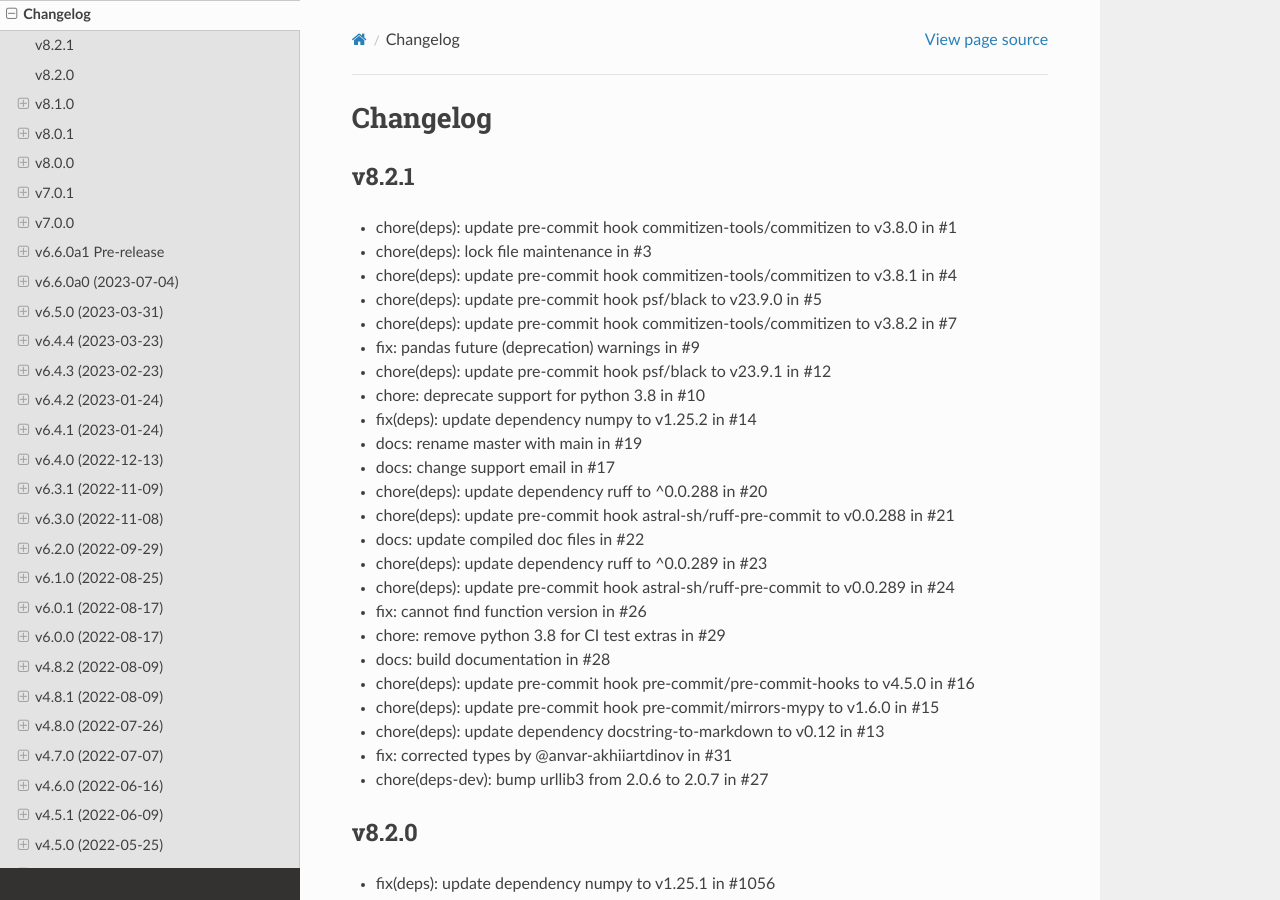
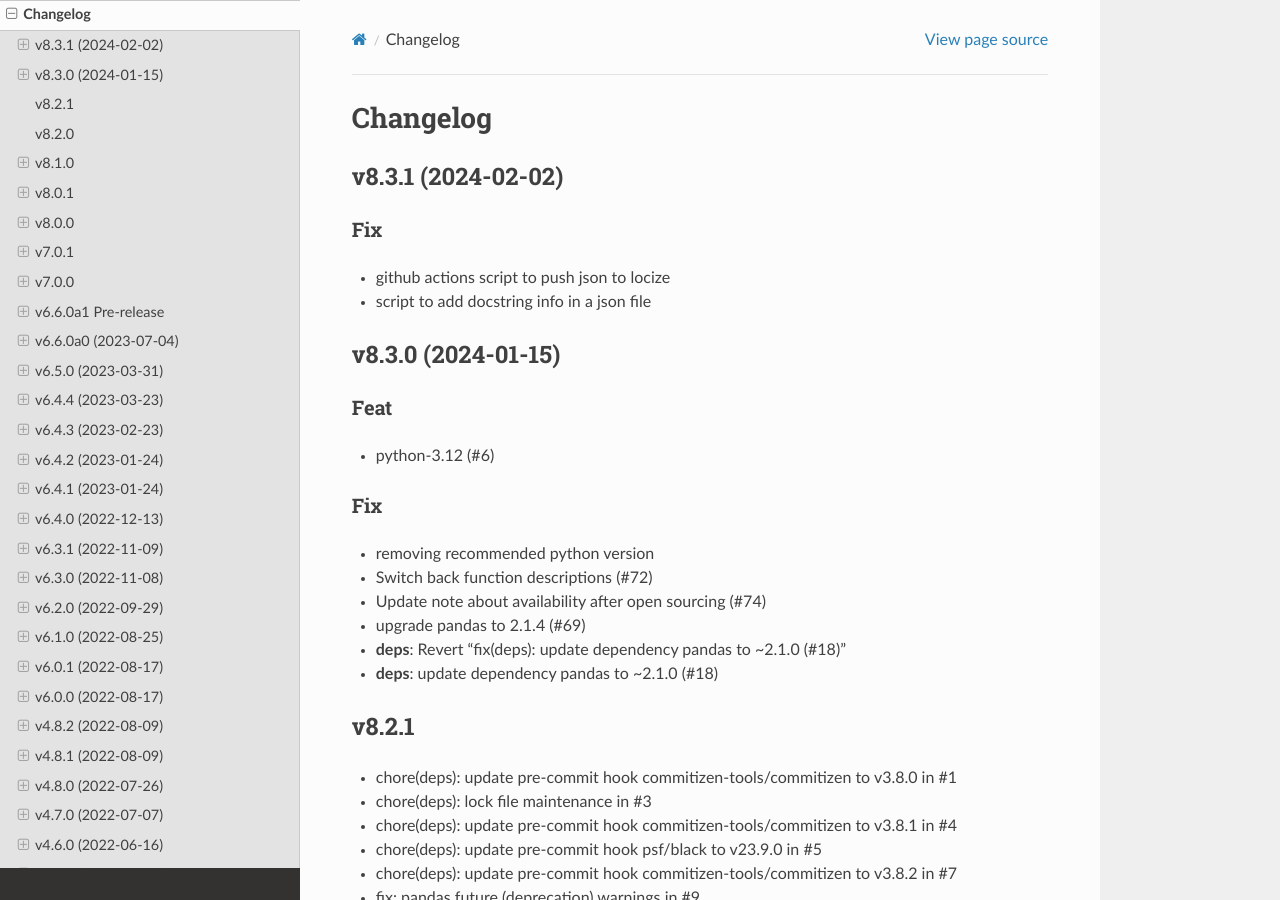
Before and after one commit to cognitedata/indsl, a Sphinx documentation site: the page built from docs-source/source/CHANGELOG.md, in a window 1280 px wide and 900 px high. Built offline with Sphinx 7.4.7 and the Read the Docs theme 2.0.0, drawn with Linux system fonts in a browser that asks for light colours; pages that are not in the unit, such as notebooks, are missing from menus.

Commit message:
docs: update CHANGELOG.md

```diff
--- a/docs-source/source/CHANGELOG.md
+++ b/docs-source/source/CHANGELOG.md
@@ -1,4 +1,26 @@
 # Changelog
+## v8.3.1 (2024-02-02)
+
+### Fix
+
+- github actions script to push json to locize
+- script to add docstring info in a json file
+
+## v8.3.0 (2024-01-15)
+
+### Feat
+
+- python-3.12 (#6)
+
+### Fix
+
+- removing recommended python version
+- Switch back function descriptions (#72)
+- Update note about availability after open sourcing (#74)
+- upgrade pandas to 2.1.4 (#69)
+- **deps**: Revert "fix(deps): update dependency pandas to ~2.1.0 (#18)"
+- **deps**: update dependency pandas to ~2.1.0 (#18)
+
 ## v8.2.1
 * chore(deps): update pre-commit hook commitizen-tools/commitizen to v3.8.0 in #1
 * chore(deps): lock file maintenance in #3
```
